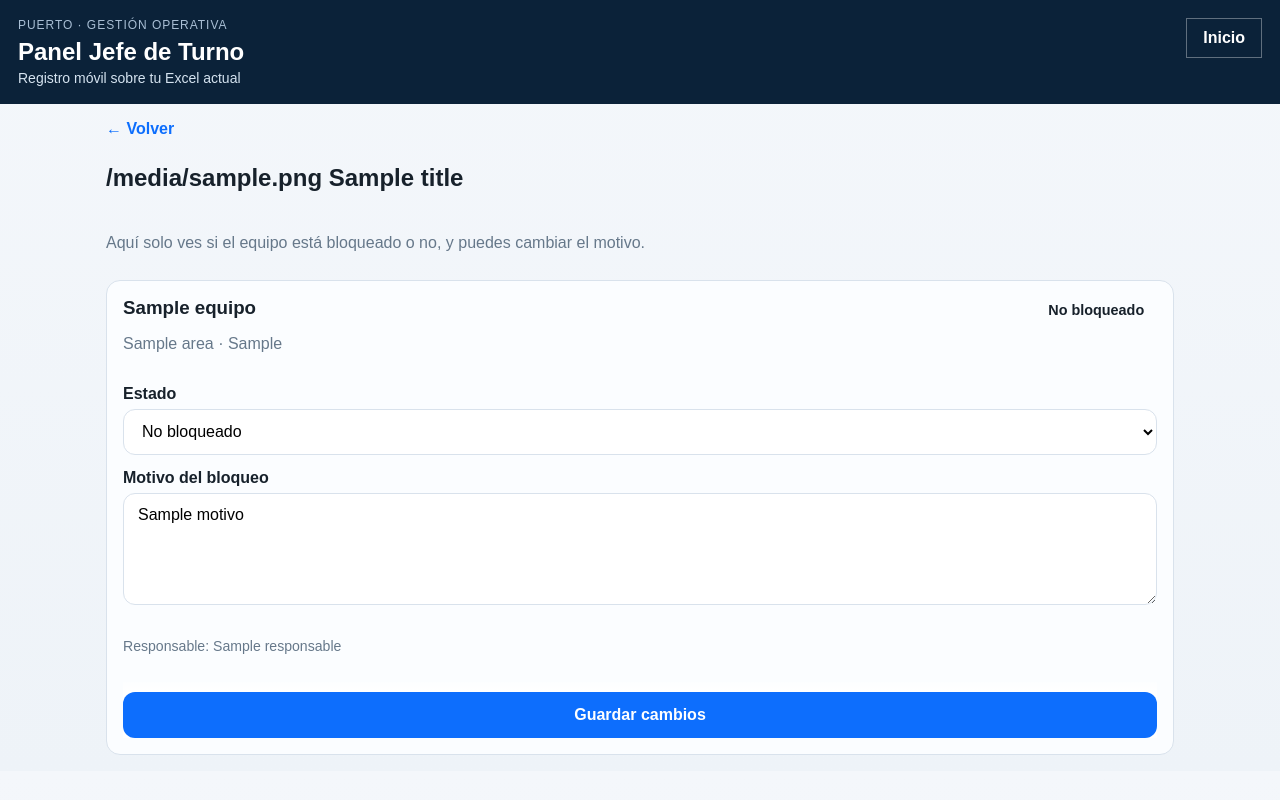
After one commit to mixioromero/jefe_turno_app, a Flask app: template templates/bloqueos.html in a window 1280 px wide. The commit adds this page. Run offline with Flask 3, Linux system fonts and the light colour scheme; the template is opened without the code that fills it: most values are stand-ins (such as "Sample title", 1, 10 or a date in 2020).

Commit message:
Add files via upload

```diff
--- /dev/null
+++ b/templates/bloqueos.html
@@ -0,0 +1,49 @@
+{% extends 'base.html' %}
+{% block content %}
+<section class="module-top">
+  <a class="back-link" href="{{ url_for('index') }}">← Volver</a>
+  <h2>{{ icon }} {{ title }}</h2>
+  <p class="muted">Aquí solo ves si el equipo está bloqueado o no, y puedes cambiar el motivo.</p>
+</section>
+
+<section class="records-list bloqueos-list">
+  {% for row in rows %}
+  <article class="record-card bloqueo-card">
+    <div class="bloqueo-head">
+      <div>
+        <h3>{{ row.equipo }}</h3>
+        <p class="muted">{{ row.area }}{% if row.tipo_bloqueo %} · {{ row.tipo_bloqueo }}{% endif %}</p>
+      </div>
+      <span class="status-pill {{ row.estado_badge }}">{{ row.estado_ui }}</span>
+    </div>
+
+    <form method="post" class="bloqueo-form">
+      <input type="hidden" name="row_num" value="{{ row.row_num }}">
+
+      <div class="field">
+        <label for="estado_{{ row.row_num }}">Estado</label>
+        <select id="estado_{{ row.row_num }}" name="estado_ui">
+          <option value="Bloqueado" {% if row.estado_ui == 'Bloqueado' %}selected{% endif %}>Bloqueado</option>
+          <option value="No bloqueado" {% if row.estado_ui == 'No bloqueado' %}selected{% endif %}>No bloqueado</option>
+        </select>
+      </div>
+
+      <div class="field full">
+        <label for="motivo_{{ row.row_num }}">Motivo del bloqueo</label>
+        <textarea id="motivo_{{ row.row_num }}" name="motivo" rows="3" placeholder="Describe por qué está bloqueado o agrega contexto">{{ row.motivo }}</textarea>
+      </div>
+
+      {% if row.responsable %}
+      <p class="muted small-text">Responsable: {{ row.responsable }}</p>
+      {% endif %}
+
+      <div class="actions sticky-actions">
+        <button class="btn" type="submit">Guardar cambios</button>
+      </div>
+    </form>
+  </article>
+  {% else %}
+  <p class="muted">No hay equipos cargados en Bloqueos Activos.</p>
+  {% endfor %}
+</section>
+{% endblock %}
--- a/templates/index.html
+++ b/templates/index.html
@@ -14,7 +14,7 @@
 
 <section class="grid mobile-grid">
   {% for module in modules %}
-  <a class="card module-card" href="{{ url_for('form_sheet', sheet_name=module.sheet_name) }}">
+  <a class="card module-card" href="{{ module.href }}">
     <div class="module-head">
       <div class="module-icon">{{ module.icon }}</div>
       <div class="module-count">{{ module.count }}</div>
```
